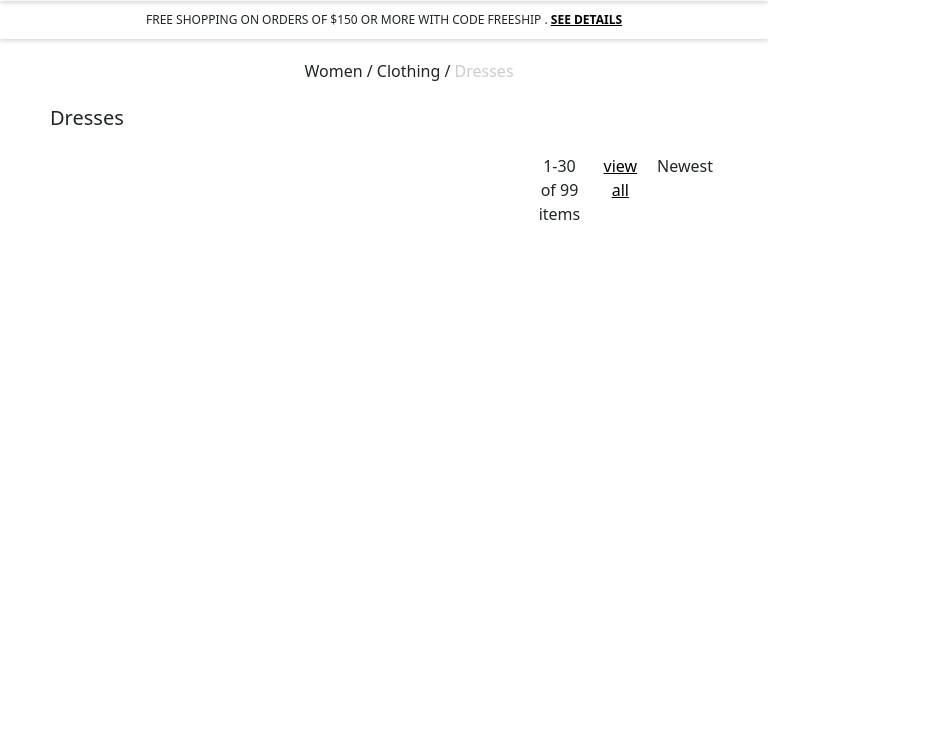
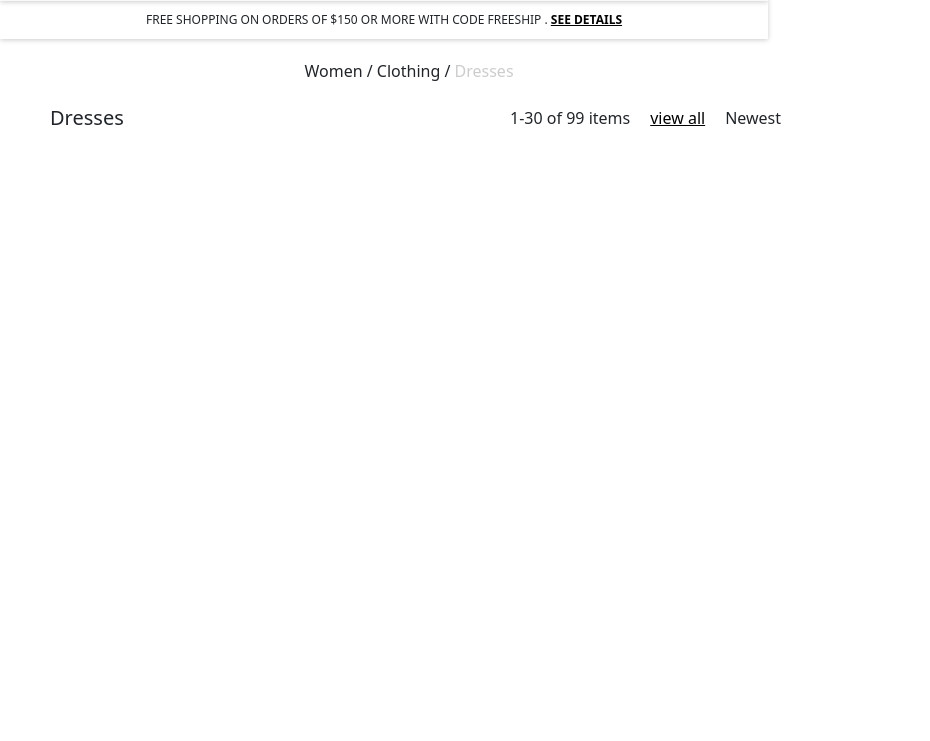
Before and after one commit to Leen-odeh12/Club-Monaco, a website: page index.html in a window 768 px wide. Shown: the part 59-800 px from the top of the page, 930 px wide, since content can reach past the window. Drawn offline with nearby package versions, Linux system fonts and the light colour scheme.

Commit message:
Update component

```diff
--- a/scss/_note.scss
+++ b/scss/_note.scss
@@ -38,6 +38,7 @@ div {
         grid-template-columns: repeat(3, 1fr);
         align-items: center;
         margin: auto;
+        vertical-align: middle;
 
         div {
             &.filter {
@@ -45,20 +46,22 @@ div {
                 display: flex;
                 align-items: center;
                 gap: 10px;
+                vertical-align: middle;
 
                 i {
                     font-size: 25px;
                 }
 
                 p {
-                    padding-top: 15px;
+
+                    margin-bottom: 0%;
                 }
             }
         }
 
         div {
             &.data {
-                padding-left: 90px;
+                padding-left: 80px;
                 display: flex;
                 gap: 20px;
 
@@ -92,7 +95,8 @@ div {
         &.data {
             margin-left: 1%;
             margin-right: 3%;
-            ;
+            width: 600px;
+            padding-left: 0px;
 
             i {
                 visibility: hidden;
@@ -121,8 +125,9 @@ div {
 
         &.data {
             position: absolute;
-            left: 57%;
-
+            left: 55%;
+            top: 165px;
+            width: 500px;
         }
 
     }
```
Also changed, not shown: style.css, 1 other file.
